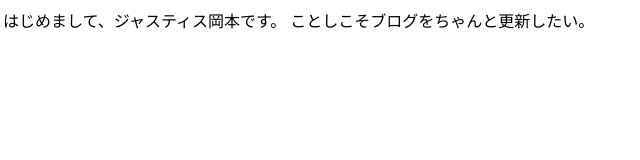
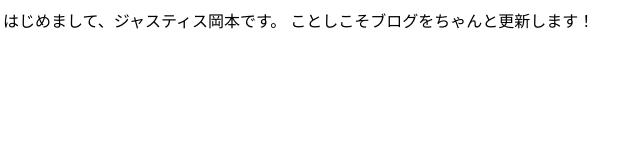
Before and after one commit to j801com/test7, a website: page www/index.html in a window 1280 px wide. Shown: the full height of the page, 5-645 px from the left. Drawn offline with Linux system fonts and the light colour scheme.

Commit message:
ブログ更新します！

```diff
--- a/www/index.html
+++ b/www/index.html
@@ -12,6 +12,6 @@
 </head>
 <body>
 はじめまして、ジャスティス岡本です。
-ことしこそブログをちゃんと更新したい。
+ことしこそブログをちゃんと更新します！
 </body>
 </html>
```
